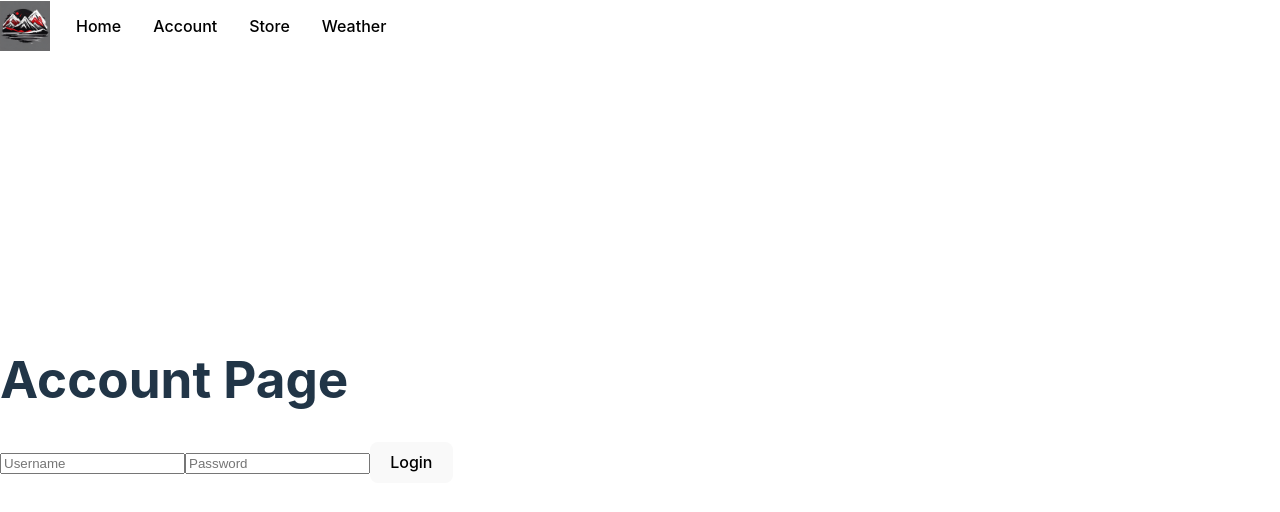
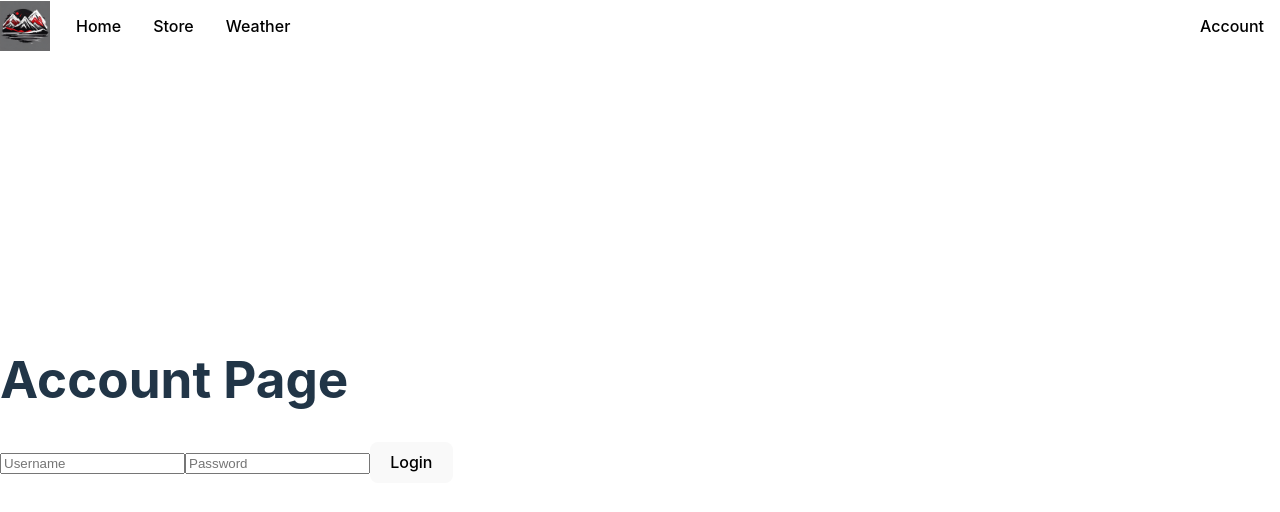
Before and after one commit to Cristoffer85/Flakeville-client, a React (Vite) app in the folder sf-frontend/: page /account in a window 1280 px wide. Shown: the top 512 px of the page. Built offline with nearby package versions, Linux system fonts and the light colour scheme.

Commit message:
State of having current user constantly logged in while clicking on different links in application solved.
Also state user is logged out all the time when clicked "Logout"

```diff
--- a/sf-frontend/src/App.jsx
+++ b/sf-frontend/src/App.jsx
@@ -1,11 +1,34 @@
-import React from 'react';
+import React, { useState, useEffect } from 'react';
 import AppRouter from './components/Router.jsx';
+import UserContext from './components/UserContext'; // import the UserContext
 
 function App() {
+    const [isLoggedIn, setIsLoggedIn] = useState(false);
+    const [username, setUsername] = useState('');
+
+    useEffect(() => {
+        const token = localStorage.getItem('token');
+        if (token) {
+            setIsLoggedIn(true);
+        }
+    }, []);
+
+    const handleLogin = (username) => {
+        setIsLoggedIn(true);
+        setUsername(username);
+    };
+
+    const handleLogout = () => {
+        setIsLoggedIn(false);
+        setUsername('');
+    };
+
     return (
-        <div className="App">
-            <AppRouter />
-        </div>
+        <UserContext.Provider value={username}> {/* use the UserContext.Provider here */}
+            <div className="App">
+                <AppRouter isLoggedIn={isLoggedIn} handleLogin={handleLogin} handleLogout={handleLogout} />
+            </div>
+        </UserContext.Provider>
     );
 }
 
--- a/sf-frontend/src/components/Account.jsx
+++ b/sf-frontend/src/components/Account.jsx
@@ -1,17 +1,19 @@
-import React, { useState } from 'react';
+import React, {useEffect, useState} from 'react';
 import { useNavigate } from 'react-router-dom';
 
-function Account() {
+function Account({ isLoggedIn, handleLogin }) {
     const [username, setUsername] = useState('');
     const [password, setPassword] = useState('');
     const navigate = useNavigate();
 
-    const handleLogin = async (event) => {
+    useEffect(() => {
+        if (isLoggedIn) {
+            navigate(`/user/${localStorage.getItem('username')}`);
+        }
+    }, [isLoggedIn]); // add isLoggedIn as a dependency
+
+    const handleUserLogin = async (event) => {
         event.preventDefault();
-
-        console.log('Form submitted');
-        console.log('Username:', username);
-        console.log('Password:', password);
 
         try {
             const response = await fetch('http://localhost:8080/auth/login', {
@@ -22,22 +24,13 @@ function Account() {
                 body: JSON.stringify({ username, password })
             });
 
-            console.log('Response:', response);
-
             const data = await response.json();
 
-            console.log('Data:', data);
+            console.log('Response data:', data); // add this line
 
             if (response.ok) {
-                // Login was successful
-                console.log('Server response:', data);
-                // Save the token and user data in the state or local storage
-                console.log('Login successful:', data);
                 localStorage.setItem('token', data.jwt);
-
-                // Redirect based on authority
-
-                console.log('Role:', data.role);
+                handleLogin(data.user.username); // update this line
 
                 switch (data.role.authority) {
                     case 'ADMIN':
@@ -53,7 +46,6 @@ function Account() {
                         console.log('Unknown role:', data.role.authority);
                 }
             } else {
-                // Login failed
                 console.log('Login failed:', data);
             }
         } catch (error) {
@@ -64,7 +56,7 @@ function Account() {
     return (
         <div>
             <h1>Account Page</h1>
-            <form onSubmit={handleLogin}>
+            <form onSubmit={handleUserLogin}>
                 <input type="text" value={username} onChange={e => setUsername(e.target.value)} placeholder="Username" required />
                 <input type="password" value={password} onChange={e => setPassword(e.target.value)} placeholder="Password" required />
                 <button type="submit">Login</button>
--- a/sf-frontend/src/components/Navbar.css
+++ b/sf-frontend/src/components/Navbar.css
@@ -6,7 +6,7 @@
     z-index: 1; /* make it appear above the background image */
 }
 
-.navbar-content { /* add this block */
+.navbar-content {
     display: flex;
     align-items: center;
 }
@@ -15,7 +15,9 @@
     list-style-type: none;
     margin: 0;
     padding: 0;
-    overflow: hidden;
+    display: flex; /* add this line */
+    justify-content: space-between; /* add this line */
+    width: 100%; /* add this line */
 }
 
 .navbar li {
--- a/sf-frontend/src/components/Navbar.jsx
+++ b/sf-frontend/src/components/Navbar.jsx
@@ -6,15 +6,19 @@ import logo from '/Logo.jpg'; // replace with the path to your logo image
 function Navbar() {
     return (
         <nav className="navbar">
-            <div className="navbar-content"> {/* add this line */}
+            <div className="navbar-content">
                 <img src={logo} alt="Logo" className="navbar-logo" />
                 <ul>
-                    <li><Link to="/">Home</Link></li>
-                    <li><Link to="/account">Account</Link></li>
-                    <li><Link to="/store">Store</Link></li>
-                    <li><Link to="/weather">Weather</Link></li>
+                    <div> {/* add this line */}
+                        <li><Link to="/">Home</Link></li>
+                        <li><Link to="/store">Store</Link></li>
+                        <li><Link to="/weather">Weather</Link></li>
+                    </div> {/* add this line */}
+                    <div> {/* add this line */}
+                        <li><Link to="/account">Account</Link></li>
+                    </div> {/* add this line */}
                 </ul>
-            </div> {/* add this line */}
+            </div>
         </nav>
     );
 }
--- a/sf-frontend/src/components/Router.jsx
+++ b/sf-frontend/src/components/Router.jsx
@@ -1,5 +1,5 @@
 import React from 'react';
-import { BrowserRouter as Router, Route, Link, Routes } from 'react-router-dom';
+import { BrowserRouter as Router, Route, Routes } from 'react-router-dom';
 import Home from './Home';
 import Account from './Account';
 import Store from './Store';
@@ -9,19 +9,19 @@ import EmployeeAcc from "./EmployeeAcc.jsx";
 import UserAcc from "./UserAcc.jsx";
 import Navbar from './Navbar'; // import the Navbar component
 
-function AppRouter() {
+function AppRouter({ isLoggedIn, handleLogin, handleLogout, username }) { // update this line
     return (
         <Router>
             <div>
-                <Navbar /> {}
+                <Navbar />
                 <Routes>
-                    <Route path="/account" element={<Account />} />
+                    <Route path="/account" element={<Account isLoggedIn={isLoggedIn} handleLogin={handleLogin} />} />
                     <Route path="/store" element={<Store />} />
                     <Route path="/weather" element={<Weather />} />
                     <Route path="/" element={<Home />} />
                     <Route path="/admin" element={<AdminAcc />} />
                     <Route path="/employee" element={<EmployeeAcc />} />
-                    <Route path="/user/:username" element={<UserAcc />} />
+                    <Route path="/user/:username" element={<UserAcc isLoggedIn={isLoggedIn} handleLogout={handleLogout} username={username} />} /> {/* update this line */}
                 </Routes>
             </div>
         </Router>
--- a/sf-frontend/src/components/UserAcc.jsx
+++ b/sf-frontend/src/components/UserAcc.jsx
@@ -1,9 +1,9 @@
-import React, { useState, useEffect } from 'react';
+import React, { useContext, useState, useEffect } from 'react';
+import UserContext from './UserContext'; // import the UserContext
 import {useNavigate} from "react-router-dom";
-import { useParams } from 'react-router-dom';
 
-function User() {
-    const { username } = useParams();
+function User({ isLoggedIn, handleLogout }) {
+    const username = useContext(UserContext); // use the useContext hook to access the username
     const [birthday, setBirthday] = useState('');
     const [address, setAddress] = useState('');
     const [telephone, setTelephone] = useState('');
@@ -16,18 +16,23 @@ function User() {
         fetchUserData().catch(error => console.error('Error:', error));
     }, []);
 
-    // ### Update user ###
+    useEffect(() => {
+        if (!isLoggedIn) {
+            navigate('/account');
+        }
+    }, [isLoggedIn]); // add isLoggedIn as a dependency
+
     const handleUpdate = async (event) => {
         event.preventDefault();
 
-        const token = localStorage.getItem('token'); // Retrieve the token from local storage
+        const token = localStorage.getItem('token');
 
         try {
-            const response = await fetch(`http://localhost:8080/user/${username}`, { // Use the username state variable
+            const response = await fetch(`http://localhost:8080/user/${username}`, {
                 method: 'PUT',
                 headers: {
                     'Content-Type': 'application/json',
-                    'Authorization': `Bearer ${token}` // Include the user's authentication token
+                    'Authorization': `Bearer ${token}`
                 },
                 body: JSON.stringify({ birthday, address, telephone, email })
             });
@@ -42,11 +47,9 @@ function User() {
         }
     };
 
-    // ### Logout user ###
-    const handleLogout = () => {
+    const handleUserLogout = () => {
         localStorage.removeItem('token');
-        localStorage.removeItem('username');
-
+        handleLogout(); // call handleLogout after a successful logout
         navigate('/account');
     };
 
@@ -60,11 +63,10 @@ function User() {
                 <input type="tel" value={telephone} onChange={e => setTelephone(e.target.value)} required/>
                 <input type="email" value={email} onChange={e => setEmail(e.target.value)} required/>
                 <button type="submit">Update</button>
-                <button onClick={handleLogout}>Logout</button>
+                <button onClick={handleUserLogout}>Logout</button>
             </form>
         </div>
     );
-
 }
 
 export default User;
--- /dev/null
+++ b/sf-frontend/src/components/UserContext.jsx
@@ -0,0 +1,5 @@
+import React from 'react';
+
+const UserContext = React.createContext();   // Component to be able to not save username in local storage, increase security
+
+export default UserContext;
```
